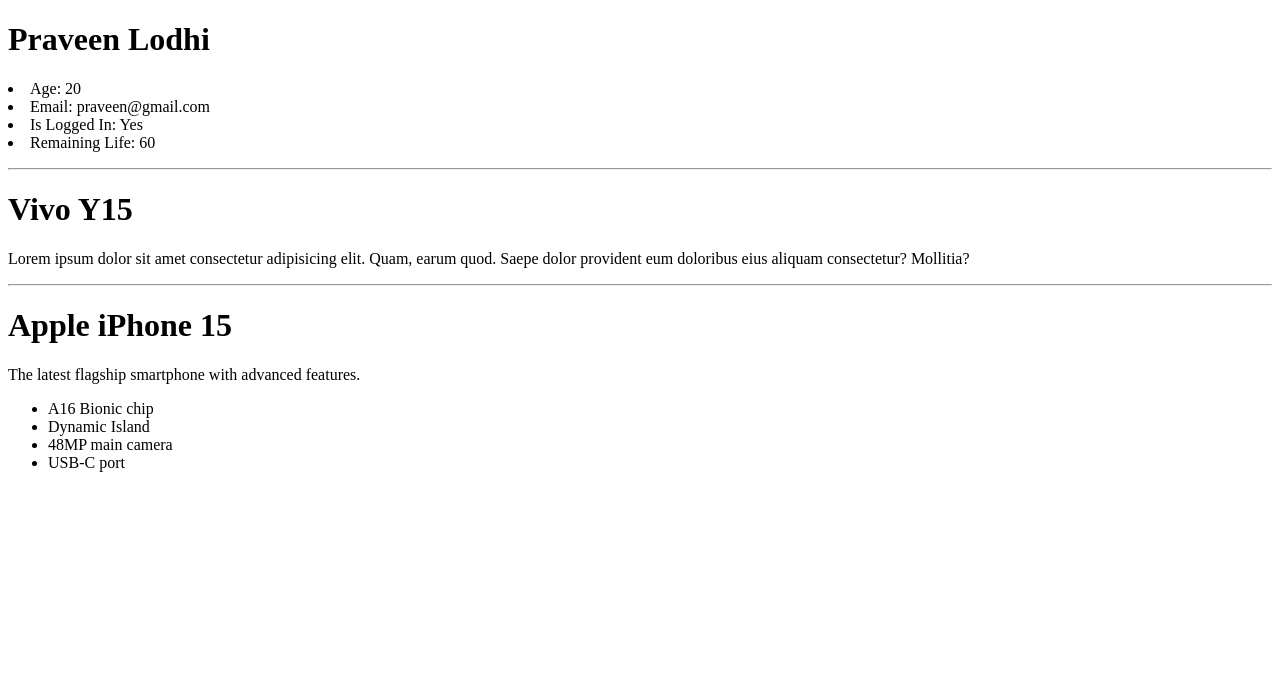
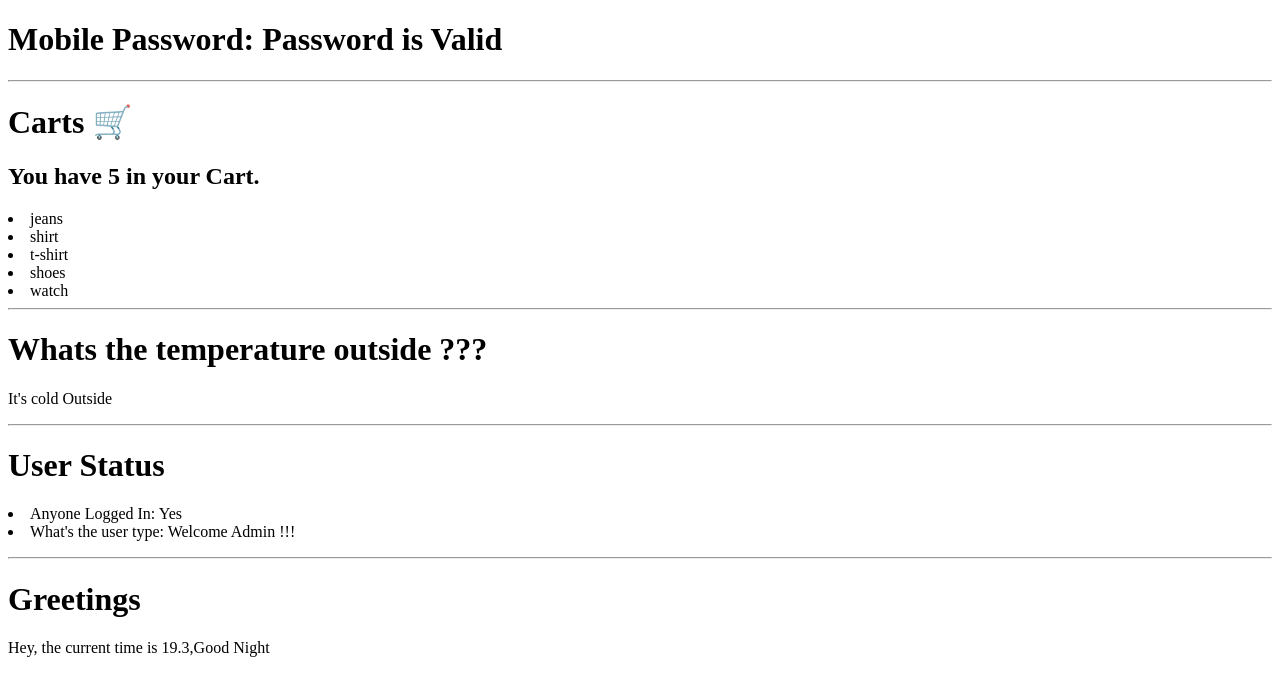
Before and after one commit to praveenlodhiofficial/learning-react, a React (Vite) app: page / in a window 1280 px wide. Shown: the top 696 px of the page. Built offline with nearby package versions, Linux system fonts and the light colour scheme.

Commit message:
Learned about Conditional Rendering & ternery operators

```diff
--- a/src/App.jsx
+++ b/src/App.jsx
@@ -1,26 +1,10 @@
 import React from 'react'
-import AttributesPropsInReact from './components/AttributesPropsInReact'
-import ChildrenPropsInReact from './components/ChildrenPropsInReact'
+import ConditionalRenderingInReact from './components/ConditionalRenderingInReact'
 
 const App = () => {
   return (
     <>
-      {/* Attributes Props */}
-      <AttributesPropsInReact/>
-
-      <hr />
-
-      {/* Children Props */}
-      <ChildrenPropsInReact>
-        <h1>Apple iPhone 15</h1>
-        <p>The latest flagship smartphone with advanced features.</p>
-        <ul>
-          <li>A16 Bionic chip</li>
-          <li>Dynamic Island</li>
-          <li>48MP main camera</li>
-          <li>USB-C port</li>
-        </ul>
-      </ChildrenPropsInReact>
+      <ConditionalRenderingInReact/>
     </>
   )
 }
--- /dev/null
+++ b/src/components/ConditionalRenderingInReact.jsx
@@ -0,0 +1,107 @@
+import React from 'react'
+
+// Example 01: Password
+const validPassword = "Password is Valid"
+const invalidPassword = "Password is Invalid"
+
+const Password = ({ isValid }) => {
+    return (
+        <h1>Mobile Password: {isValid ? validPassword : invalidPassword}</h1>
+    )
+}
+
+// Example 02: Carts
+const cartItems = ["jeans", "shirt", "t-shirt", "shoes", "watch"]
+
+// Example 03: Temperature
+const Temperature = ({ value }) => (
+    <p>
+        {value > 0 && value < 15 ? "It's cold Outside" :
+            value >= 15 && value < 25 ? "It's nice Outside" :
+                "It's hot Outside"}
+    </p>
+);
+
+// Example 03: User Status
+const isAdmin = "Welcome Admin !!!"
+const isUser = "Welcome Praveen !!!"
+
+const UserStatus = ({ userType, isLoggedIn }) => {
+    return (
+        <p>
+            <li>Anyone Logged In: {isLoggedIn ? "Yes" : "No"} </li>
+            <li>
+                What's the user type: {isLoggedIn ? (userType === isAdmin ? isAdmin : isUser) : "No one logged in Yet"}
+            </li>
+        </p>
+    );
+};
+
+// Example 05: Greetings
+const Greetings = ({ timeOfDay }) => {
+    return <p>Hey, the current time is {timeOfDay},
+    {(timeOfDay > 0.00 && timeOfDay < 12.00) ? "Good Morning" :
+        (timeOfDay >= 12.00 && timeOfDay < 15.00) ? "Good Afternoon" :
+            (timeOfDay >= 15.00 && timeOfDay < 19.00) ? "Good Evening" :
+                "Good Night"
+    } </p>
+}
+
+
+
+
+const ConditionalRenderingInReact = () => {
+    return (
+        <div>
+
+            {/* Example 01: Password */}
+            <Password isValid={true} />
+
+            <hr />
+
+            {/* Example 02: Carts */}
+            <div>
+                <h1>Carts 🛒</h1>
+                {
+                    cartItems.length > 0
+                    &&
+                    <h2>You have {cartItems.length} in your Cart.</h2>
+                }
+
+                {
+                    cartItems.map(items => {
+                        return <li>{items}</li>
+                    })
+                }
+            </div>
+
+            <hr />
+
+            {/* Example 03: Temperature */}
+            <div>
+                <h1>Whats the temperature outside ???</h1>
+                <Temperature value={5} />
+            </div>
+
+            <hr />
+
+            {/* Example 04: User Status */}
+            <div>
+                <h1>User Status</h1>
+                <UserStatus userType={isAdmin} isLoggedIn={true} />
+            </div>
+
+            <hr />
+
+            {/* Example 05: Greetings */}
+            <div>
+                <h1>Greetings</h1>
+                <Greetings timeOfDay={19.30} />
+            </div>
+
+
+        </div>
+    )
+}
+
+export default ConditionalRenderingInReact
```
